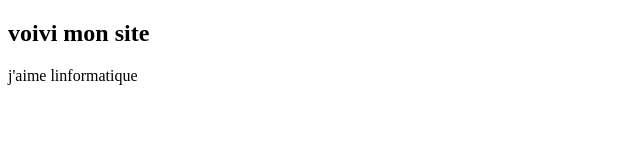
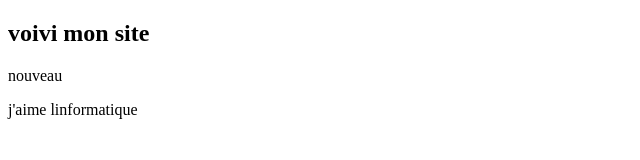
Before and after one commit to Tesnimhed/test, a plain HTML site: page index.html in a window 1280 px wide. Shown: the whole page, without its empty margins (0-640 px from the left). Drawn offline with Linux system fonts and the light colour scheme.

Commit message:
version 3

```diff
--- a/index.html
+++ b/index.html
@@ -8,6 +8,7 @@
 </head>
 <body>
     <h2>voivi mon site</h2>
+    <p>nouveau</p>
     <p>j'aime linformatique</p>
 </body>
 </html>
```
